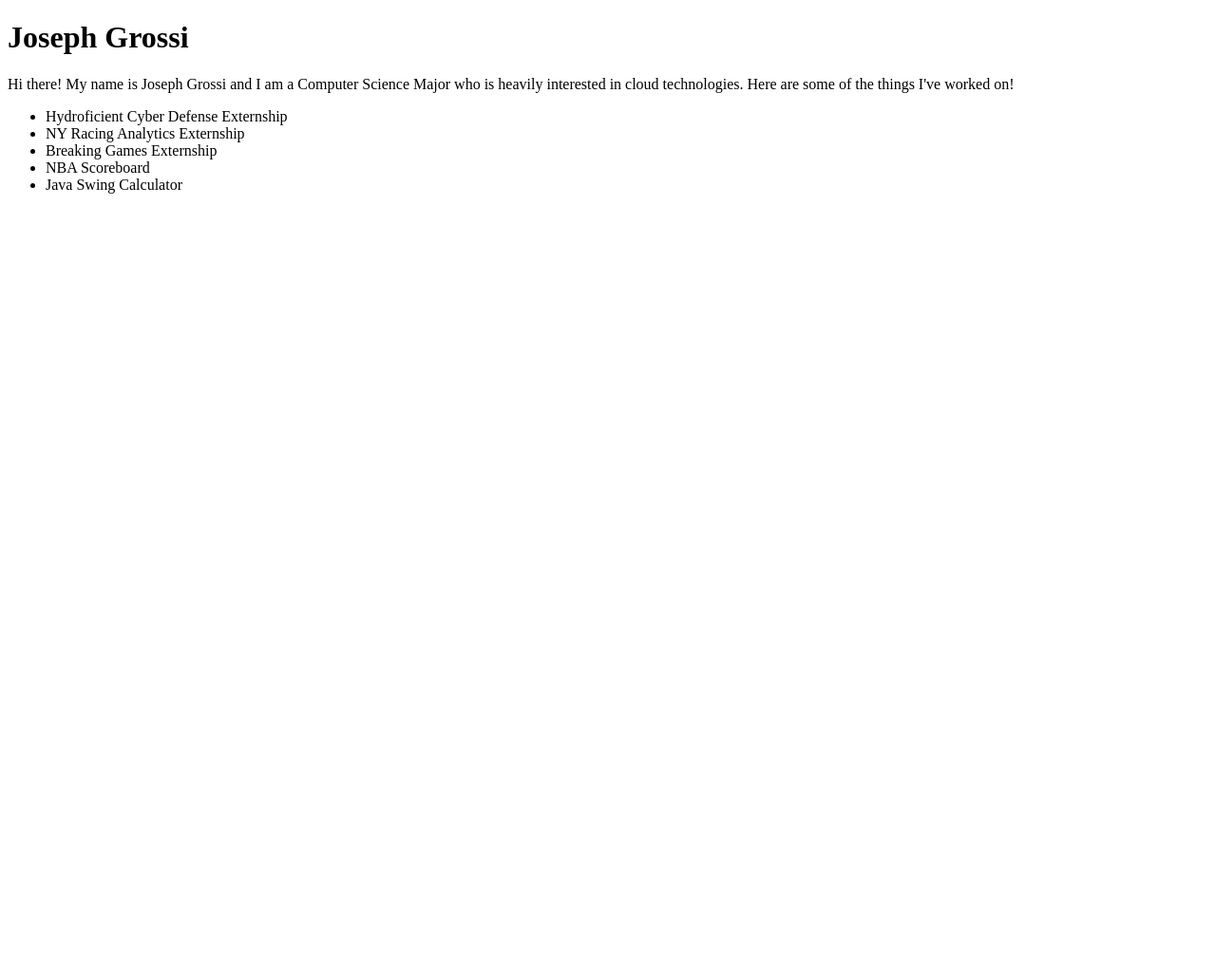
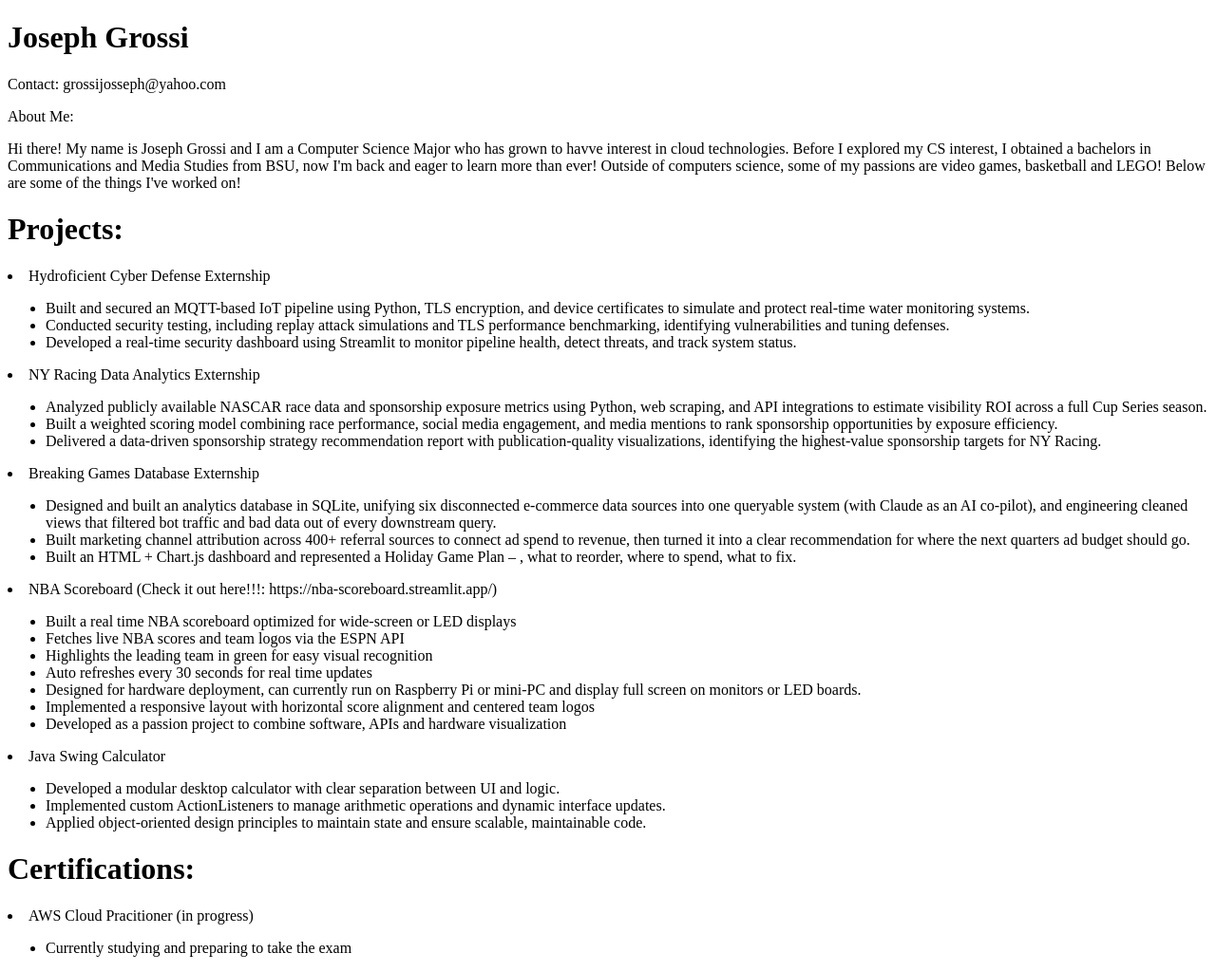
Before and after one commit to JosephGrossi/JosephGrossi.github.io, a plain HTML site: page index.html in a window 1280 px wide. Shown: the whole page at 95% size. Before the commit the page ends 800 px from the top, so only its background shows below. Drawn offline with Linux system fonts and the light colour scheme.

Commit message:
Version 2.0

```diff
--- a/index.html
+++ b/index.html
@@ -8,13 +8,65 @@
 <body>
   <!-- This is a comment -->
   <h1> Joseph Grossi </h1>
-  <p>Hi there! My name is Joseph Grossi and I am a Computer Science Major who is heavily interested in cloud technologies. Here are some of the things I've worked on!</p>
-  <ul>
-    <li>Hydroficient Cyber Defense Externship</li>
-    <li>NY Racing Analytics Externship </li>
-    <li>Breaking Games Externship </li>
-    <li>NBA Scoreboard</li>
-    <li>Java Swing Calculator</li>
+  <p>Contact: grossijosseph@yahoo.com</p>
+
+  <p>About Me:</p>
+  <p>Hi there! My name is Joseph Grossi and I am a Computer Science Major who has grown to havve interest in cloud technologies. Before I explored my CS interest, I obtained a bachelors in Communications and Media Studies from BSU, now I'm back and eager to learn more than ever! Outside of computers science, some of my passions are video games, basketball and LEGO! Below are some of the things I've worked on! </p>
+  <h1>Projects:</h1>
+ </ul>
+    <li>Hydroficient Cyber Defense Externship
+    <ul>
+      <li>Built and secured an MQTT-based IoT pipeline using Python, TLS encryption, and device certificates to simulate and protect real-time water monitoring systems.</li>
+      <li>Conducted security testing, including replay attack simulations and TLS performance benchmarking, identifying vulnerabilities and tuning defenses.</li>
+      <li>Developed a real-time security dashboard using Streamlit to monitor pipeline health, detect threats, and track system status.</li>
+    </ul>
+  </li>
+
+<li>NY Racing Data Analytics Externship
+    <ul>
+      <li>Analyzed publicly available NASCAR race data and sponsorship exposure metrics using Python, web scraping, and API integrations to estimate visibility ROI across a full Cup Series season.</li>
+      <li>Built a weighted scoring model combining race performance, social media engagement, and media mentions to rank sponsorship opportunities by exposure efficiency.</li>
+      <li>Delivered a data-driven sponsorship strategy recommendation report with publication-quality
+visualizations, identifying the highest-value sponsorship targets for NY Racing.</li>
+    </ul>
+  </li>
+
+<li>Breaking Games Database Externship
+    <ul>
+      <li>Designed and built an analytics database in SQLite, unifying six disconnected e-commerce data sources into one queryable system (with Claude as an AI co-pilot), and engineering cleaned views that filtered bot traffic and bad data out of every downstream query.</li>
+      <li>Built marketing channel attribution across 400+ referral sources to connect ad spend to revenue, then turned it into a clear recommendation for where the next quarters ad budget should go.</li>
+      <li>Built an HTML + Chart.js dashboard and represented a Holiday Game Plan – , what to reorder, where to spend, what to fix.</li>
+    </ul>
+  </li>
+
+<li>NBA Scoreboard (Check it out here!!!: https://nba-scoreboard.streamlit.app/)
+    <ul>
+      <li>Built a real time NBA scoreboard optimized for wide-screen or LED displays</li>
+      <li>Fetches live NBA scores and team logos via the ESPN API</li>
+      <li>Highlights the leading team in green for easy visual recognition</li>
+      <li>Auto refreshes every 30 seconds for real time updates</li>
+      <li>Designed for hardware deployment, can currently run on Raspberry Pi or mini-PC and display full screen on monitors or LED boards.</li>
+      <li>Implemented a responsive layout with horizontal score alignment and centered team logos</li>
+      <li>Developed as a passion project to combine software, APIs and hardware visualization</li>
+    </ul>
+  </li>
+
+<li>Java Swing Calculator
+    <ul>
+      <li>Developed a modular desktop calculator with clear separation between UI and logic.</li>
+      <li>Implemented custom ActionListeners to manage arithmetic operations and dynamic interface updates.</li>
+      <li>Applied object-oriented design principles to maintain state and ensure scalable, maintainable code.</li>
+    </ul>
+  </li>
+
+<h1>Certifications:</h1>
+<li>AWS Cloud Pracitioner (in progress)
+    <ul>
+      <li>Currently studying and preparing to take the exam</li>
+    </ul>
+  </li>
+
+
   </ul>
 </body>
 </html>
```
